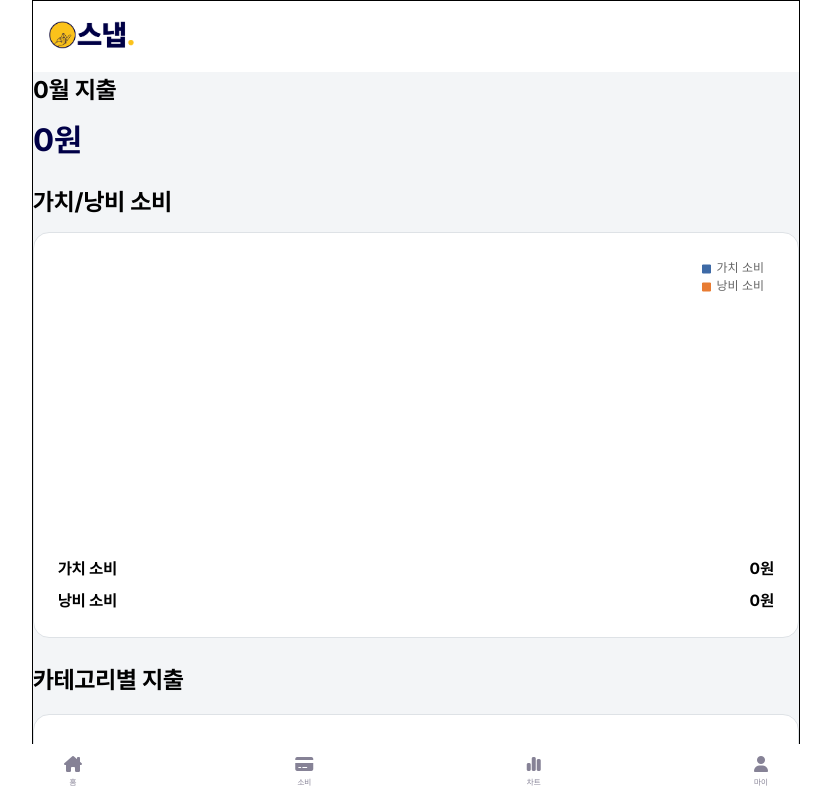
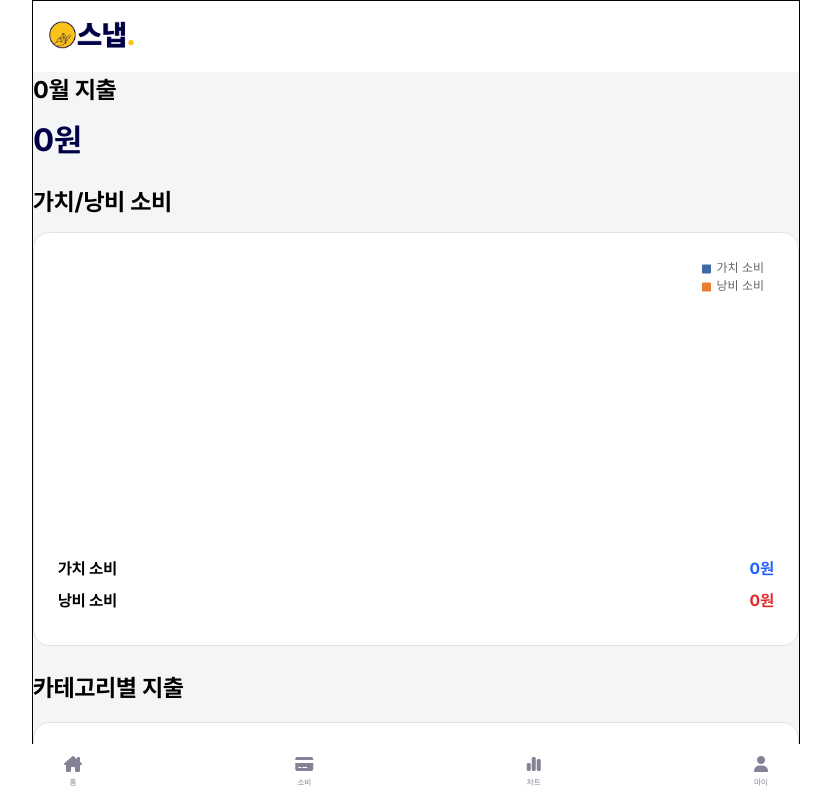
Before and after one commit to KB-16th-Frontend/snap_client, a Vue app: page /paymentsReport in a window 1280 px wide. Shown: the top 798 px of the page, without its empty margins (224-1055 px from the left). Built offline with nearby package versions, Linux system fonts and the light colour scheme; what vue3-lottie would draw is missing.

Commit message:
style: 글자 색상 변경

```diff
--- a/src/components/chart/SpendTypeChart.vue
+++ b/src/components/chart/SpendTypeChart.vue
@@ -4,14 +4,18 @@
     >
     <BaseCard>
         <BasePieChart :labels="['가치 소비', '낭비 소비']" :data="[goodSpending, badSpending]" />
-        <BaseTypography size="md" weight="bold" class="d-flex justify-content-between w-100 mb-2">
-            <span>가치 소비</span>
-            <span>{{ goodSpending.toLocaleString() }}원</span>
-        </BaseTypography>
-        <BaseTypography size="md" weight="bold" class="d-flex justify-content-between w-100">
-            <span>낭비 소비</span>
-            <span>{{ badSpending.toLocaleString() }}원</span>
-        </BaseTypography>
+        <div class="d-flex justify-content-between w-100 mb-2">
+            <BaseTypography size="md" weight="bold"> 가치 소비 </BaseTypography>
+            <BaseTypography size="md" weight="bold" color="blue">
+                {{ goodSpending.toLocaleString() }}원
+            </BaseTypography>
+        </div>
+        <div class="d-flex justify-content-between w-100 mb-2">
+            <BaseTypography size="md" weight="bold"> 낭비 소비 </BaseTypography>
+            <BaseTypography size="md" weight="bold" color="red">
+                {{ badSpending.toLocaleString() }}원
+            </BaseTypography>
+        </div>
     </BaseCard>
 </template>
 
```
